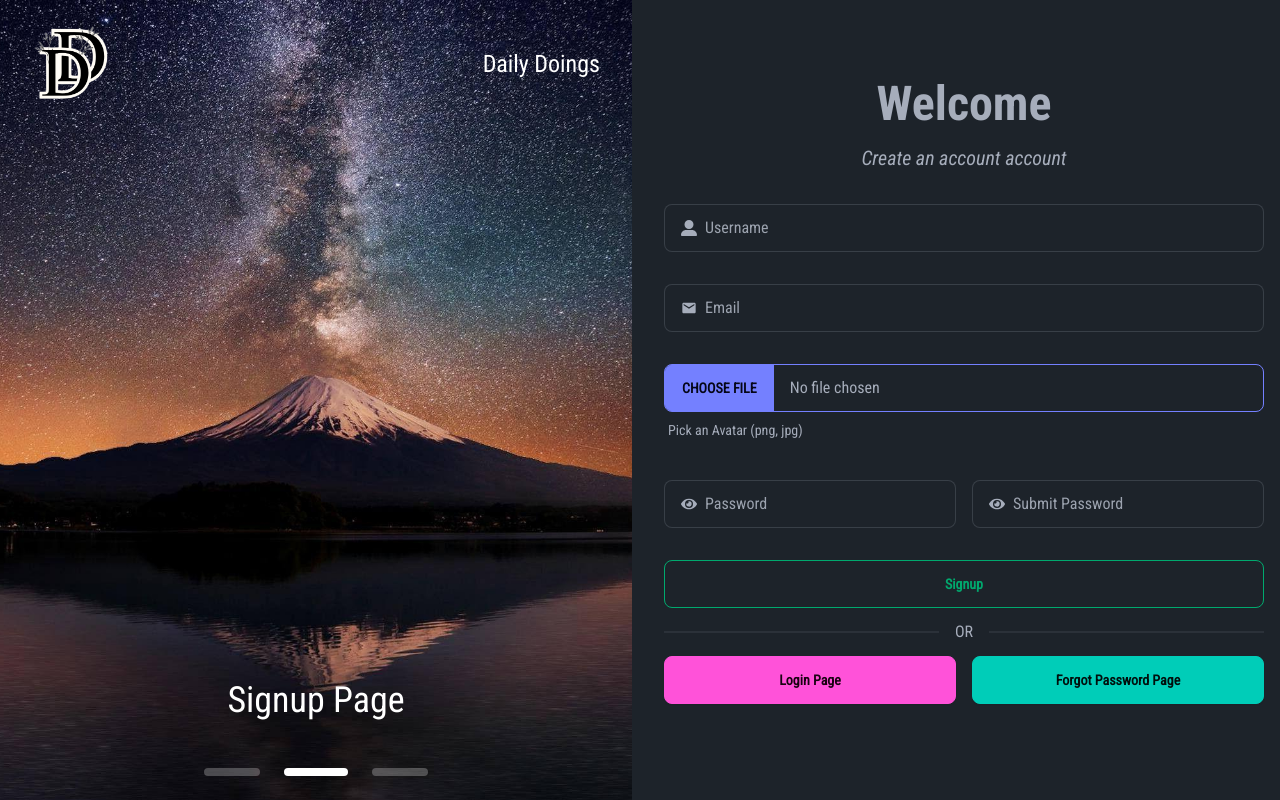
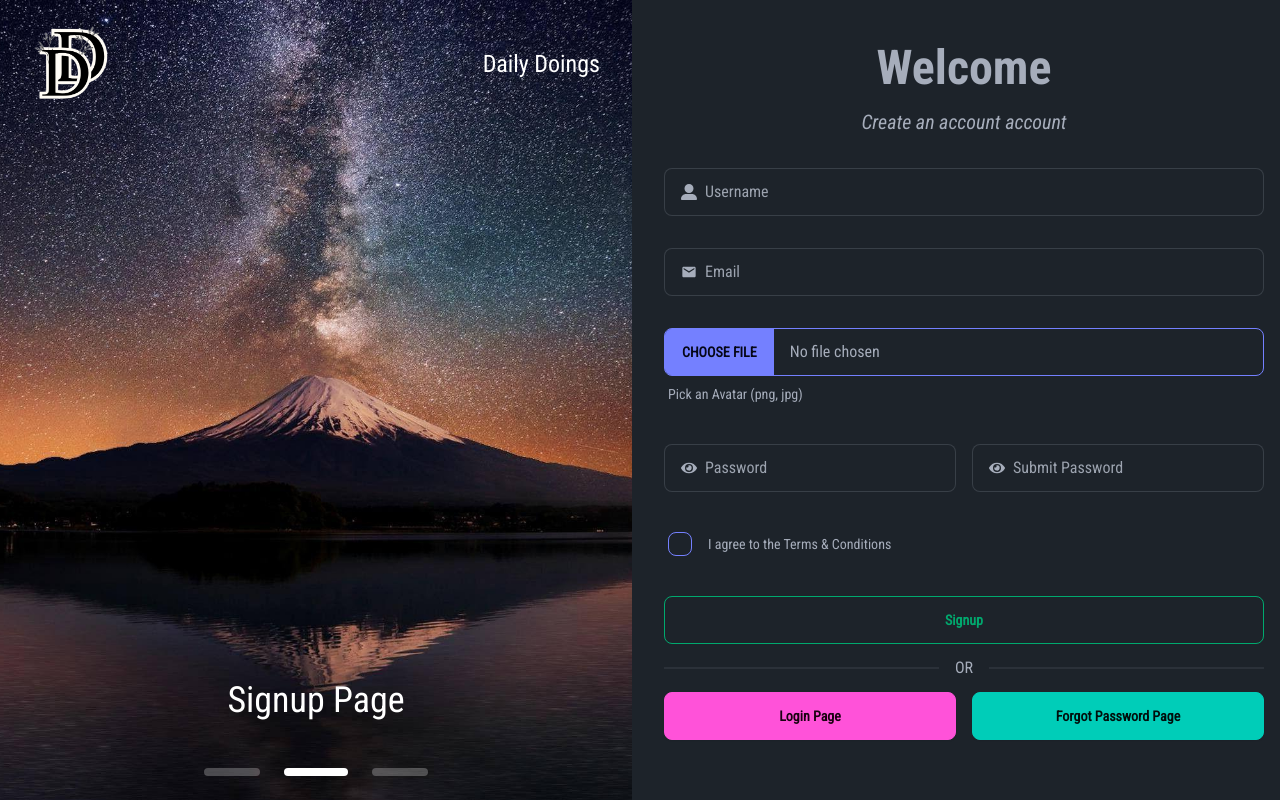
Before and after one commit to Ali-boorboor/Daily-Doings, a React (Vite) app: page /signup in a window 1280 px wide. Built offline with nearby package versions, Linux system fonts and the light colour scheme.

Commit message:
checkbox style added with some details

```diff
--- a/src/components/atoms/Input.tsx
+++ b/src/components/atoms/Input.tsx
@@ -88,9 +88,8 @@ function Input({
     );
   } else if (isCheckBox) {
     return (
-      <div className="form-control">
-        <label htmlFor={name} className={`label cursor-pointer ${styleLabel}`}>
-          <span className="label-text">{placeholder}</span>
+      <div className="form-control items-start">
+        <label className={`label cursor-pointer ${styleLabel}`}>
           <input
             name={name}
             value={value}
@@ -100,6 +99,7 @@ function Input({
             className={`checkbox ${styleInput}`}
             defaultChecked={isDefaultChecked}
           />
+          <span className="label-text">{placeholder}</span>
         </label>
       </div>
     );
--- a/src/components/organisms/AuthPageOrganisms/SignupForm.tsx
+++ b/src/components/organisms/AuthPageOrganisms/SignupForm.tsx
@@ -63,6 +63,14 @@ function SignupForm({ initialValues, onSubmitHandler }: signupFormPropsType) {
                 setFieldTouched={setFieldTouched}
               />
             </div>
+            <Input
+              name="agreeToTerms"
+              value={values.agreeToTerms}
+              styleInput="mr-4 checkbox-primary"
+              placeholder="I agree to the Terms & Conditions"
+              onChangeHandler={handleChange}
+              isCheckBox
+            />
             <div>
               <Button
                 style="btn-success w-full mb-4 md:mb-0"
--- a/src/components/templates/Signup.tsx
+++ b/src/components/templates/Signup.tsx
@@ -20,9 +20,12 @@ function Signup() {
         cover: null,
         password: "",
         submitPassword: "",
+        agreeToTerms: false,
       }}
       onSubmitHandler={(values: signupOnSubmitValues) => {
-        console.log(values.cover);
+        if (values.agreeToTerms) {
+          console.log(values);
+        }
       }}
     />
   );
--- a/src/stores/moleculesStates.ts
+++ /dev/null
@@ -1,8 +0,0 @@
-import { atom } from "recoil";
-
-const AuthPagesCoverState = atom({
-  key: "AuthPagesCoverState",
-  default: 1,
-});
-
-export { AuthPagesCoverState };
--- a/src/types/templatesTypes.ts
+++ b/src/types/templatesTypes.ts
@@ -14,6 +14,7 @@ type signupOnSubmitValues = {
   cover: any;
   password: string;
   submitPassword: string;
+  agreeToTerms: boolean;
 };
 
 export type {
```
